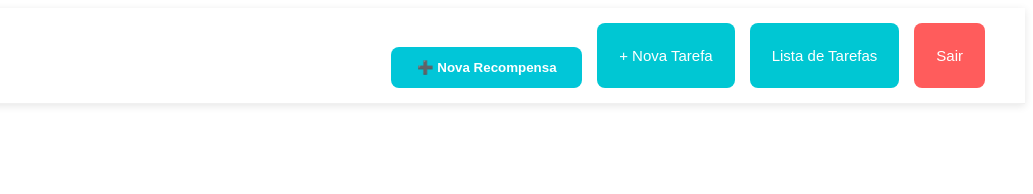
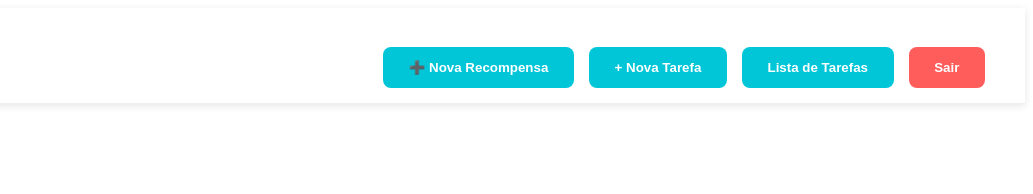
Before and after one commit to 4rthuzinho/interaPoints.2, a website: page frontend/recompensas.html in a window 1280 px wide. Shown: the full height of the page, 247-1280 px from the left. Drawn offline with Linux system fonts and the light colour scheme; no server answers.

Commit message:
fix - ajuste botões da tela de recompensas

```diff
--- a/frontend/recompensas.css
+++ b/frontend/recompensas.css
@@ -76,33 +76,37 @@ header {
 }
 
 .btn-acao {
-  background: #00c7d3;
+  margin-top: 1.5rem;
+  background: #01c6d8;
   color: white;
-  padding: 10px 22px;
   border: none;
+  padding: 0.8rem 1.6rem;
   border-radius: 8px;
-  font-size: 15px;
   cursor: pointer;
-  transition: 0.2s;
+  font-weight: 600;
+  transition: background 0.3s;
 }
 
 .btn-acao:hover {
-  opacity: 0.85;
+  background: #02919e;
+  transform: translateY(-2px);
 }
 
 .btn-sair {
+  margin-top: 1.5rem;
   background: #ff5c5c;
   color: white;
-  padding: 10px 22px;
   border: none;
+  padding: 0.8rem 1.6rem;
   border-radius: 8px;
-  font-size: 15px;
   cursor: pointer;
-  transition: 0.2s;
+  font-weight: 600;
+  transition: background 0.3s;
 }
 
 .btn-sair:hover {
-  opacity: 0.85;
+  background: #ac0808;
+  transform: translateY(-2px);
 }
 
 /* ===========================
@@ -218,7 +222,7 @@ header {
    BOTÃO NOVA RECOMPENSA
 =========================== */
 
-#btnNovaRecompensa {
+/* #btnNovaRecompensa {
   margin-top: 1.5rem;
   background: #01c6d8;
   color: white;
@@ -228,7 +232,7 @@ header {
   cursor: pointer;
   font-weight: 600;
   transition: background 0.3s;
-}
+} */
 
 #btnNovaRecompensa:hover {
   background: #02919e;
--- a/frontend/recompensas.html
+++ b/frontend/recompensas.html
@@ -14,7 +14,7 @@
   </div>
 
   <div class="right">
-    <button id="btnNovaRecompensa" class="">➕ Nova Recompensa</button>
+    <button id="btnNovaRecompensa" class="btn-acao">➕ Nova Recompensa</button>
     <button onclick="location.href='nova-tarefa.html'" class="btn-acao">+ Nova Tarefa</button>
     <button onclick="location.href='index.html'" class="btn-acao">Lista de Tarefas</button>
     <button onclick="location.href='login.html'" class="btn-sair">Sair</button>
```
